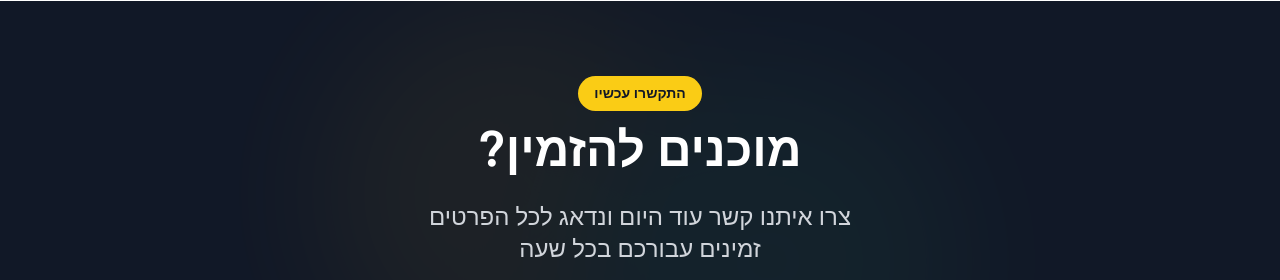
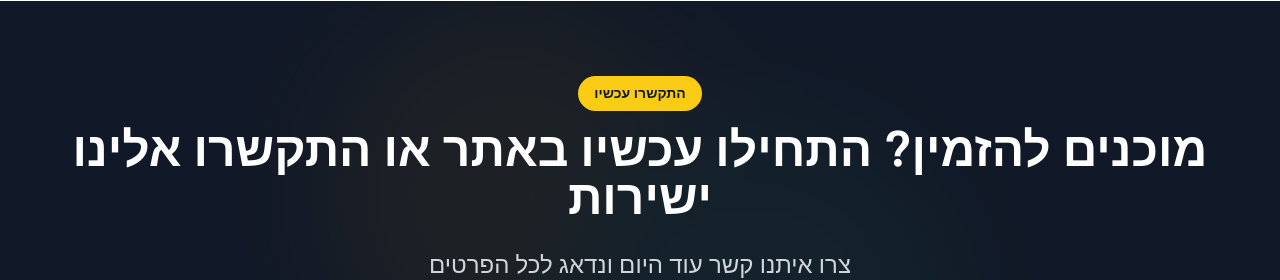
Before and after one commit to talgurevich/catering-platform, a Next.js app: page / in a window 1280 px wide. Shown: the part 2000-2280 px from the top of the page. Built offline with nearby package versions, Linux system fonts and the light colour scheme; no server answers; the database is empty; what tailwindcss-rtl would draw is missing.

Commit message:
Update CTA heading text

```diff
--- a/app/page.tsx
+++ b/app/page.tsx
@@ -133,7 +133,7 @@
               </span>
             </div>
             <h2 className="font-heading text-4xl md:text-5xl font-bold mb-6">
-              מוכנים להזמין?
+              מוכנים להזמין? התחילו עכשיו באתר או התקשרו אלינו ישירות
             </h2>
             <p className="text-xl md:text-2xl text-gray-300 mb-10 max-w-2xl mx-auto leading-relaxed">
               צרו איתנו קשר עוד היום ונדאג לכל הפרטים
```
